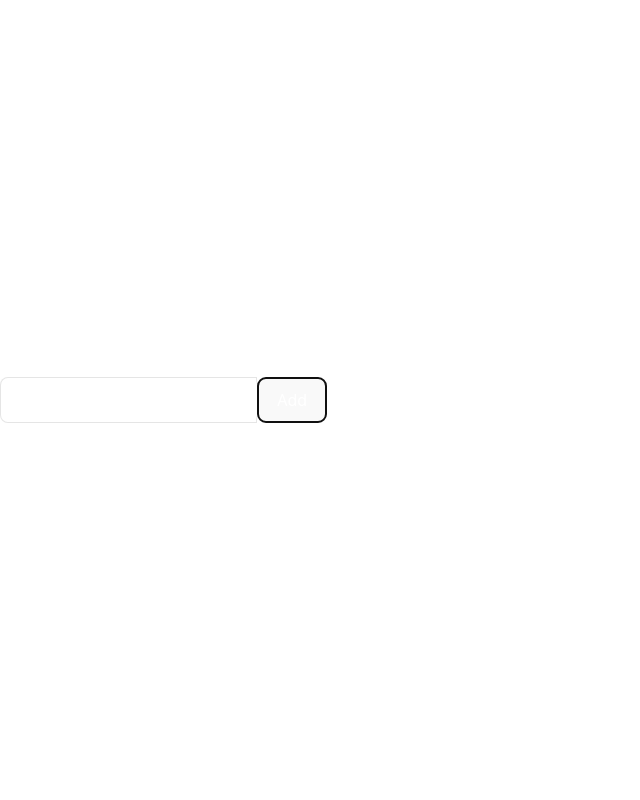
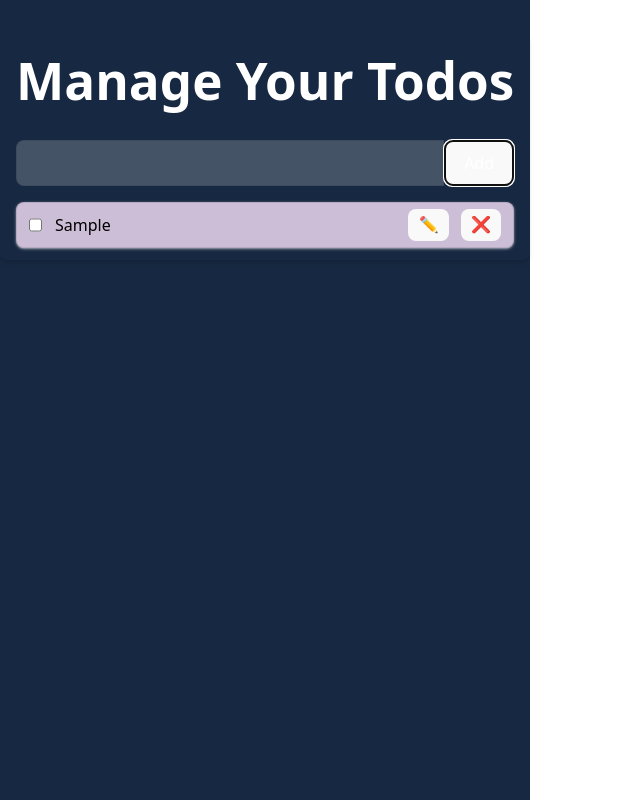
Before and after one commit to shashank-518/React, a React (Vite) app in the folder 10Todo/: page / in a window 1280 px wide. Both pictures are taken after typing "Sample" into the empty fields and a click on the button "Add". Shown: the whole page, without its empty margins (0-640 px from the left). Built offline with nearby package versions, Linux system fonts and the light colour scheme.

Commit message:
React Completed

```diff
--- a/10Todo/src/App.jsx
+++ b/10Todo/src/App.jsx
@@ -4,6 +4,7 @@ import viteLogo from '/vite.svg'
 import './App.css'
 import { TodoContextProvider } from './Contexts/TodoContext'
 import TodoForm from './Components/TodoForm'
+import TodoItem from './Components/TodoItem'
 
 function App() {
   const [Todos, setTodos] = useState([])
@@ -41,7 +42,26 @@ function App() {
 
     <TodoContextProvider value={{Todos , addTodo ,updateTodo ,deleteTodo , toggleTodo}} >
 
-      <TodoForm/>
+     <div className="bg-[#172842] min-h-screen py-8">
+                <div className="w-full max-w-2xl mx-auto shadow-md rounded-lg px-4 py-3 text-white">
+                    <h1 className="text-2xl font-bold text-center mb-8 mt-2">Manage Your Todos</h1>
+                    <div className="mb-4">
+
+                        <TodoForm />
+                    </div>
+                    <div className="flex flex-wrap gap-y-3">
+                        {/*Loop and Add TodoItem here */}
+                        {Todos.map((todo) => (
+                          <div key={todo.id}
+                          className='w-full'
+                          >
+                            <TodoItem todo={todo} />
+                          </div>
+                        ))}
+                    </div>
+                </div>
+            </div>
+
     </TodoContextProvider>
 
   )
--- /dev/null
+++ b/10Todo/src/Components/TodoItem.jsx
@@ -0,0 +1,53 @@
+import React from 'react'
+import { useState } from 'react'
+import { TodoApi } from '../Contexts/TodoContext'
+
+function TodoItem({todo}) {
+    const [isTodoEditable, setIsTodoEditable] = useState(false)
+    const [todoMsg, setTodoMsg] = useState(todo.todo)
+
+    const {updateTodo, deleteTodo, toggleComplete} = TodoApi()
+
+    const editTodo = () => {
+        updateTodo(todo.id, {...todo, todo: todoMsg})
+        setIsTodoEditable(false)
+    }
+
+    const toggleCompleted = () => {
+        toggleComplete(todo.id)
+    }
+
+  return (
+    <div
+    className={`flex border border-black/10 rounded-lg px-3 py-1.5 gap-x-3 shadow-sm shadow-white/50 duration-300  text-black ${todo.completed ? "bg-[#c6e9a7]" : "bg-[#ccbed7]"}`}
+    >
+        <input type="checkbox"
+        className='cursor-pointer'
+        checked={todo.completed}
+        onChange={toggleCompleted}
+        />
+        <input type="text"
+        className={`border outline-none w-full bg-transparent rounded-lg ${isTodoEditable ? "border-black/10 px-2" : "border-transparent"}`}
+        value={todoMsg}
+        onChange={(e) => setTodoMsg(e.target.value)}
+        readOnly={!isTodoEditable}
+        />
+        <button
+        className='inline-flex w-8 h-8 rounded-lg text-sm border border-black/10 justify-center items-center bg-gray-50 hover:bg-gray-100 shrink-0 disabled:opacity-50'
+        onClick={() => {
+            if (todo.completed) return
+            if (isTodoEditable) {
+                editTodo()
+            }else setIsTodoEditable((prev) => !prev)
+        }}
+        disabled={todo.completed}
+        >{isTodoEditable ? "📁": "✏️"}</button>
+        <button
+        className='inline-flex w-8 h-8 rounded-lg text-sm border border-black/10 justify-center items-center bg-gray-50 hover:bg-gray-100 shrink-0'
+        onClick={() => deleteTodo(todo.id)}
+        >❌</button>
+    </div>
+  )
+}
+
+export default TodoItem
```
